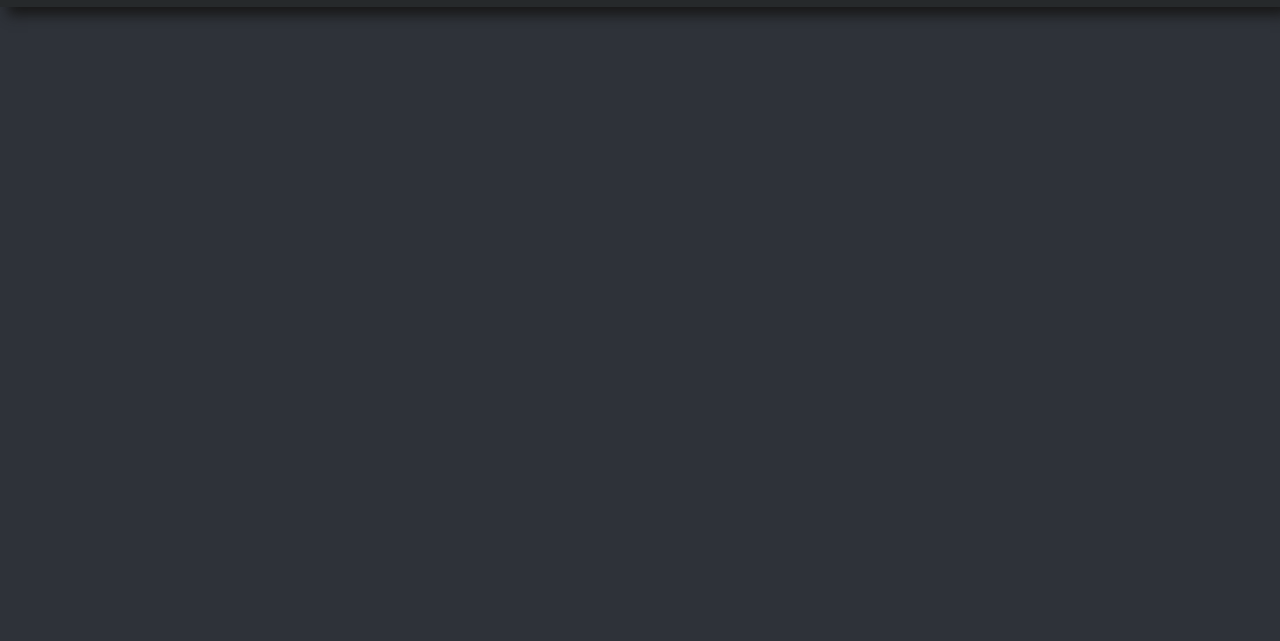
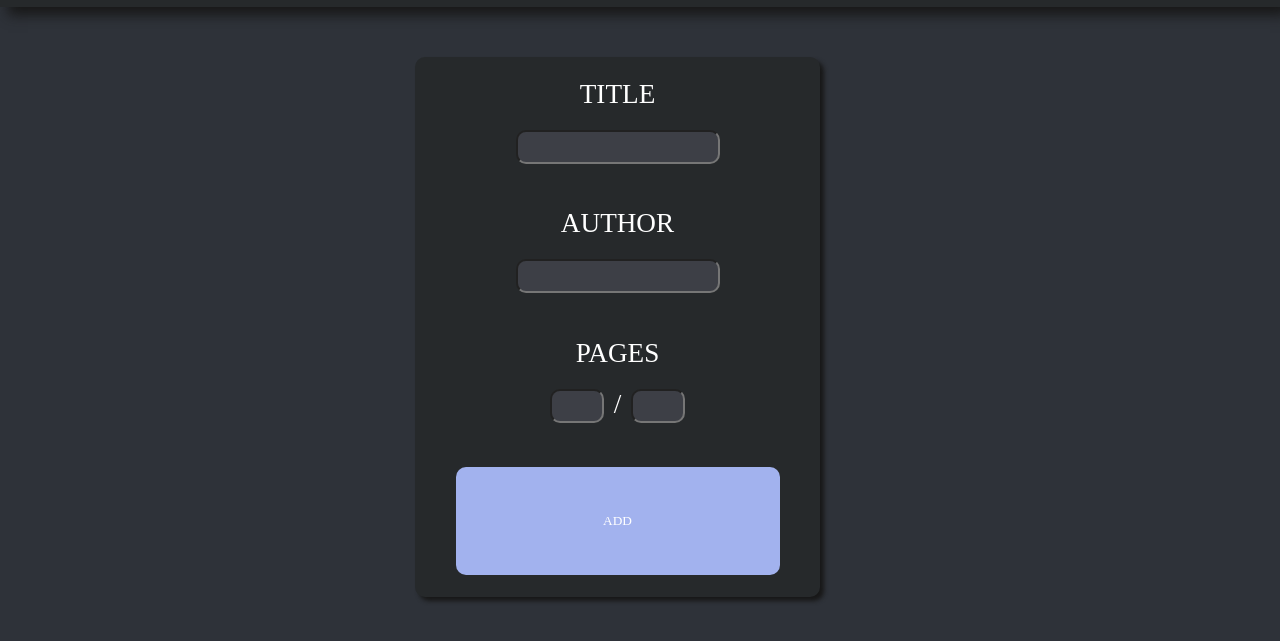
Before and after one commit to phamcody/library-project, a plain HTML site: page index.html in a window 1280 px wide. Shown: the part 153-794 px from the top of the page. Drawn offline with Linux system fonts and the light colour scheme; a web font is replaced by a local one.

Commit message:
Create showForm() function

```diff
--- a/scripts.js
+++ b/scripts.js
@@ -0,0 +1,108 @@
+let myLibrary = [];
+
+function Book(title, author, pages, total, read) {
+    this.title = title;
+    this.author = author;
+    this.pages = pages;
+    this.total = total;
+    this.read = read;
+}
+
+let atomic_habits = new Book("Atomic Habits", "James Clear", 24, 250, "No");
+
+
+
+/* Website Code */
+const mainContainer = document.querySelector('.main');
+
+const addBook = document.getElementsByClassName('add-button');
+
+showForm();
+
+
+function showForm() {
+
+    const formOutsideContainer= document.createElement('div');
+    formOutsideContainer.classList.add('form-outside-container');
+    mainContainer.appendChild(formOutsideContainer);
+
+
+    const form = document.createElement('form');
+    formOutsideContainer.appendChild(form);
+
+    const formContainerOne = document.createElement('div');
+    formContainerOne.classList.add('form-container');
+    const formContainerTwo = document.createElement('div');
+    formContainerTwo.classList.add('form-container');
+    const formContainerThree = document.createElement('div');
+    formContainerThree.classList.add('form-container');
+    formContainerThree.setAttribute('id', 'form-three-p');
+
+    form.appendChild(formContainerOne);
+    form.appendChild(formContainerTwo);
+    form.appendChild(formContainerThree);
+
+    const pOne = document.createElement('p');
+    const pTwo = document.createElement('p');
+    const pThree = document.createElement('p');
+
+    formContainerOne.appendChild(pOne);
+    formContainerTwo.appendChild(pTwo);
+    formContainerThree.appendChild(pThree);
+
+    const bookTitle = document.createElement('label');
+    bookTitle.setAttribute('for', 'book_title');
+    bookTitle.textContent = 'TITLE';
+    pOne.appendChild(bookTitle);
+
+    const bookAuthor = document.createElement('label');
+    bookAuthor.setAttribute('for', 'book_author');
+    bookAuthor.textContent = 'AUTHOR';
+    pTwo.appendChild(bookAuthor);
+
+    const bookPages = document.createElement('label');
+    bookPages.setAttribute('for', 'book_pages');
+    bookPages.textContent = 'PAGES';
+    pThree.appendChild(bookPages);
+
+
+    const titleInput = document.createElement('input');
+    titleInput.setAttribute('type', 'text');
+    titleInput.setAttribute('name', 'book_title');
+    titleInput.setAttribute('id', 'book_title');
+    pOne.appendChild(titleInput);
+
+    const authorInput = document.createElement('input');
+    authorInput.setAttribute('type', 'text');
+    authorInput.setAttribute('name', 'book_author');
+    authorInput.setAttribute('id', 'book_author');
+    pTwo.appendChild(authorInput);
+
+    const pThreeContainer = document.createElement('div');
+    pThreeContainer.classList.add('container');
+    const formThreeP = document.getElementById('form-three-p');
+    formThreeP.appendChild(pThreeContainer);
+
+    const pagesInput = document.createElement('input');
+    pagesInput.setAttribute('type', 'num');
+    pagesInput.setAttribute('name', 'read_pages');
+    pagesInput.setAttribute('id', 'book_pages');
+    pThreeContainer.appendChild(pagesInput);
+
+    const slash = document.createElement('p');
+    slash.textContent = '/';
+    pThreeContainer.appendChild(slash);
+
+    const totalInput = document.createElement('input');
+    totalInput.setAttribute('type', 'num');
+    totalInput.setAttribute('name', 'total_pages');
+    totalInput.setAttribute('id', 'book_pages');
+    pThreeContainer.appendChild(totalInput);
+
+    const submitButton = document.createElement('button');
+    submitButton.setAttribute('class', 'submit');
+    submitButton.textContent = 'ADD';
+
+    form.appendChild(submitButton);
+
+}
--- a/styles.css
+++ b/styles.css
@@ -168,7 +168,7 @@ body {
     background-color: #3d3f46;
 }
 
-.form-outside-container input[type="tel"] {
+.form-outside-container input[type="num"] {
     width: 50px;
 }
 
```
Also changed, not shown: index.html (+1 -1 lines).
